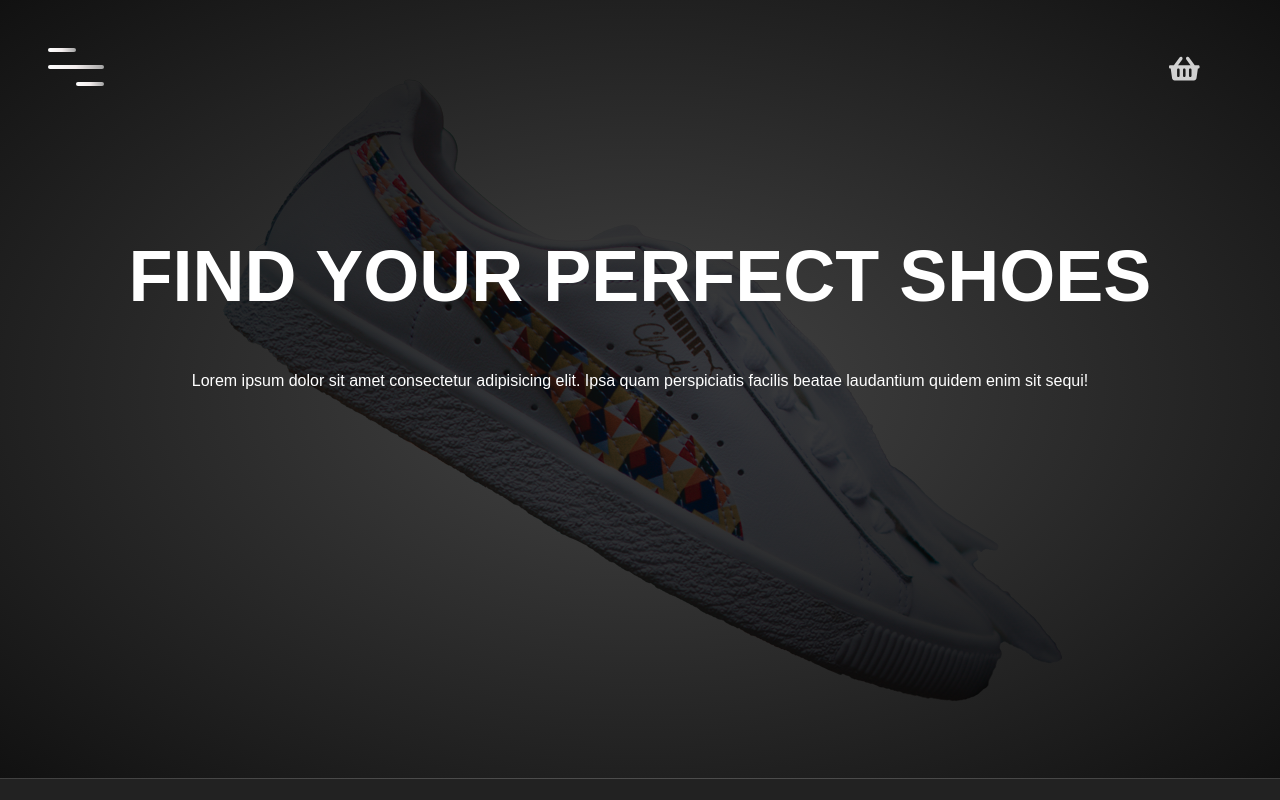
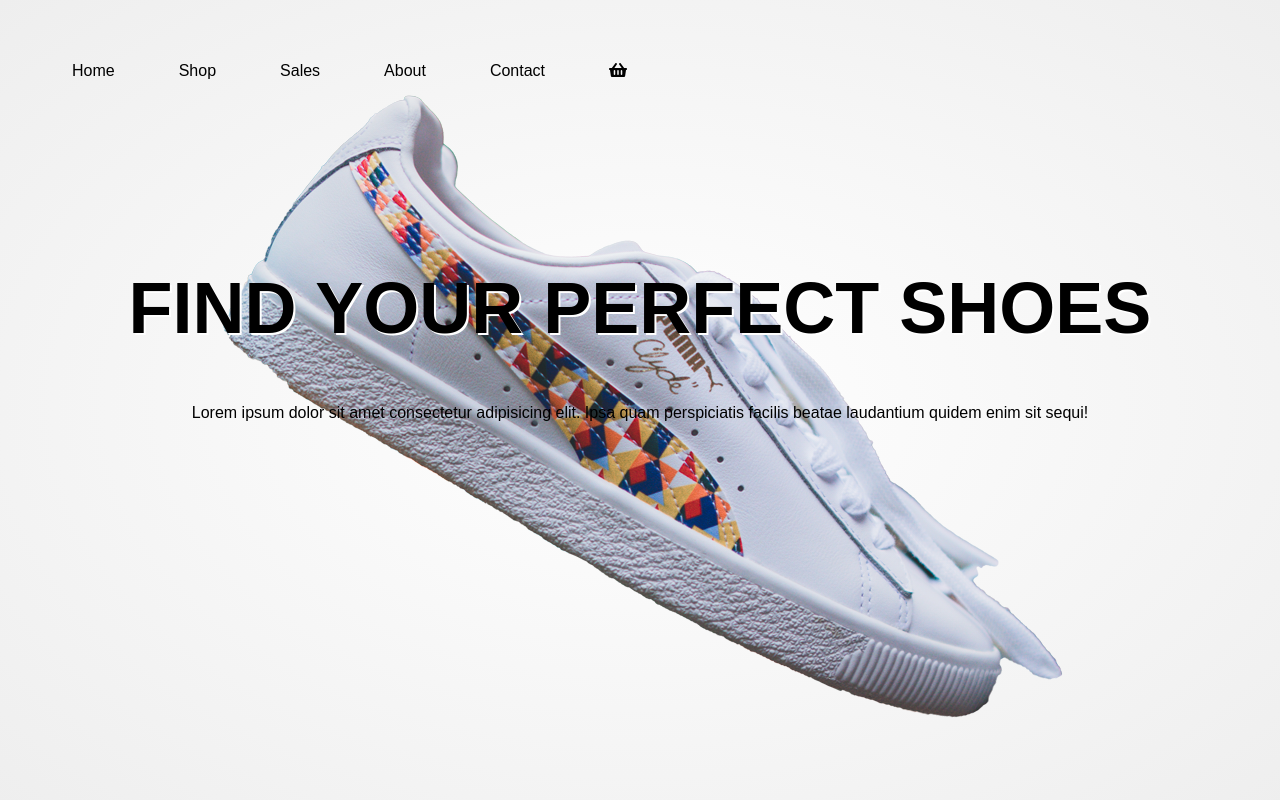
Before and after one commit to julie-p/ecommerce-mern-stack, a React (Create React App) app: page /shop in a window 1280 px wide. Shown: the top 800 px of the page. Built offline with nearby package versions, Linux system fonts and the light colour scheme.

Commit message:
new header & menu design

```diff
--- a/src/Components/Header.js
+++ b/src/Components/Header.js
@@ -2,8 +2,6 @@ import React from 'react';
 import '../styles/Header.css';
 import Menu from '../Components/Menu';
 import { Link, useLocation } from 'react-router-dom';
-import { FontAwesomeIcon } from '@fortawesome/react-fontawesome';
-import { faShoppingBasket } from '@fortawesome/free-solid-svg-icons';
 
 function Header() {
 
@@ -29,13 +27,8 @@ function Header() {
 
     return (
         <header className={header}>
-            <Menu />
-            <div className="header__cart">
-                <Link>
-                    <FontAwesomeIcon icon={faShoppingBasket} />
-                </Link>
-            </div>
             <div className="container spacing">
+                <Menu />
                 {h1}
                 <p>Lorem ipsum dolor sit amet consectetur adipisicing elit. Ipsa quam perspiciatis facilis beatae laudantium
                     quidem enim sit sequi!</p>
--- a/src/Components/Menu.js
+++ b/src/Components/Menu.js
@@ -1,6 +1,8 @@
 import React, { useState } from 'react';
 import "../styles/Menu.css";
 import { Link } from 'react-router-dom';
+import { FontAwesomeIcon } from '@fortawesome/react-fontawesome';
+import { faShoppingBasket } from '@fortawesome/free-solid-svg-icons';
 
 function Menu() {
 
@@ -21,10 +23,11 @@ function Menu() {
 
     return (
         <div>
+
             <div className={menuToggler} isOpen={isOpen} onClick={()=>setIsOpen(!isOpen)}>
-            <div className="bar half start"></div>
-            <div className="bar"></div>
-            <div className="bar half end"></div>
+                <div className="bar half start"></div>
+                <div className="bar"></div>
+                <div className="bar half end"></div>
             </div>
 
             <nav className={topNav}>
@@ -44,6 +47,11 @@ function Menu() {
                     <li>
                         <Link className="menu__navLink">Contact</Link>
                     </li>
+                    <li>
+                        <Link class="menu__navLink">
+                            <FontAwesomeIcon icon={faShoppingBasket} />
+                        </Link>
+                    </li>
                 </ul>
             </nav>
         </div>
--- a/src/styles/Footer.css
+++ b/src/styles/Footer.css
@@ -21,7 +21,7 @@
 }
 
 .footer__distributed h3 {
-	color: #ffffff;
+	color: #fff;
 	margin: 0;
 }
 
@@ -56,7 +56,7 @@
 
 .footer__distributed .footer__center p {
 	display: inline-block;
-	color: #ffffff;
+	color: #fff;
     font-weight:400;
 	vertical-align: middle;
     margin: 0;
@@ -72,7 +72,7 @@
 }
 
 .footer__distributed .footer__center p a {
-	color: lightseagreen;
+	color: #01a3a4;
 	text-decoration: none;
 }
 
--- a/src/styles/Header.css
+++ b/src/styles/Header.css
@@ -2,8 +2,17 @@
   color: white;
   text-align: center;
   padding: 15em 0;
-  background: #222;
+  background: #eee;
   position: relative;
+}
+
+.header__hero h1 {
+  text-shadow: 2px 2px #fff;
+}
+
+.header__hero h1,
+.header__hero p {
+  color: #000;
 }
 
 .header__cart {
@@ -14,8 +23,7 @@
 
 .header__cart > a {
   font-size: 1.7rem;
-  color: #fff;
-  opacity: .8;
+  color: #444;
 }
 
 .header__primaryTitle {
@@ -31,7 +39,7 @@
 
   @supports (background-blend-mode: multiply) {
     .home {
-      background: url(../imgs/shoe-3.png), radial-gradient(#444, #111);
+      background: url(../imgs/shoe-3.png), radial-gradient(rgba(221, 221, 221, 0.856), #eee);
       background-blend-mode: multiply;
       background-attachment: fixed;
       background-repeat: no-repeat;
@@ -40,12 +48,16 @@
 
     .shop {
       padding-bottom: 385px;
-      background: url(../imgs/shoe-2.png), radial-gradient(#444, #111);
+      background: url(../imgs/shoe-2.png), radial-gradient(#fff, #eee);
       background-blend-mode: multiply;
       background-attachment: fixed;
       background-repeat: no-repeat;
       background-position: center center;
     }
+}
+
+.btn-home {
+  background-color: #01a3a4;
 }
 
 .btn-shop {
--- a/src/styles/Homepage.css
+++ b/src/styles/Homepage.css
@@ -7,7 +7,7 @@
     font-size: clamp(2.5rem, calc(5vw + 1rem), 4rem);
     font-weight: 800;
     line-height: 1;
-    color: #17353d;
+    opacity: .8;
     margin-bottom: 5rem;
 }
 
--- a/src/styles/Menu.css
+++ b/src/styles/Menu.css
@@ -1,3 +1,42 @@
+.menu__toggler {
+    display: none;
+}
+
+.menu__navList {
+    position: absolute;
+    top: -350px;
+    left: 0;
+    list-style: none;
+    height: 100%;
+    display: flex;
+    justify-content: center;
+    align-items: center;
+}
+
+.menu__navList > li {
+    margin: 2rem;
+}
+
+.menu__navLink {
+    font-size: 1rem;
+    color: #000;
+}
+
+.menu__navLink::after {
+    content: '';
+    display: block;
+    width: 0;
+    height: 2px;
+    background: #000;
+    transition: width .3s;
+}
+
+.menu__navLink:hover::after {
+    width: 100%;
+    transition: width .3s;
+}
+
+@media screen and (max-width: 850px) {
     .menu__toggler {
         position: absolute;
         top: 3rem;
@@ -11,16 +50,33 @@
         z-index: 1500;
         transition: transform 650ms ease-out;
     }
-
     .menu__toggler.open {
         transform: rotate(-45deg);
     }
 
+    .menu__navList {
+        position: initial;
+        top: 0;
+    }
+
+    .menu__navLink {
+        font-size: 4rem;
+        color: #fff;
+    }
+
+    .menu__navLink::after {
+        background: #01a3a4;
+    }
+
     .bar {
-    background: linear-gradient(to right, #fff, #f2ecec, rgba(238, 238, 238, 0.651));
+        background: linear-gradient(to right, #444, #222);
         width: 100%;
         height: 4px;
         border-radius: .5rem;
+    }
+
+    .open .bar {
+        background: linear-gradient(to right, #ddd, #eee, #fff);
     }
 
     .bar.half {
@@ -52,7 +108,7 @@
         position: fixed;
         right: 0;
         top: -100vh;
-    background-color: #faa700;
+        background-color: #222;
         border-bottom-right-radius: 100%;
         border-bottom-left-radius: 100%;
         transition: all 950ms cubic-bezier(1,0,0,1);
@@ -63,39 +119,6 @@
         border-radius: initial;
     }
 
-.menu__navList {
-    list-style: none;
-    width: 100%;
-    height: 100%;
-    display: flex;
-    justify-content: center;
-    align-items: center;
-}
-
-.menu__navList > li {
-    margin: 2rem;
-}
-
-.menu__navLink {
-    font-size: 4rem;
-    color: #fff;
-}
-
-.menu__navLink::after {
-    content: '';
-    display: block;
-    width: 0;
-    height: 2px;
-    background: #fff;
-    transition: width .3s;
-}
-
-.menu__navLink:hover::after {
-    width: 100%;
-    transition: width .3s;
-}
-
-@media screen and (max-width: 760px) {
     .menu__navList {
         flex-direction: column;
     }
```
Lines whose indentation alone changed are shown as unchanged.
